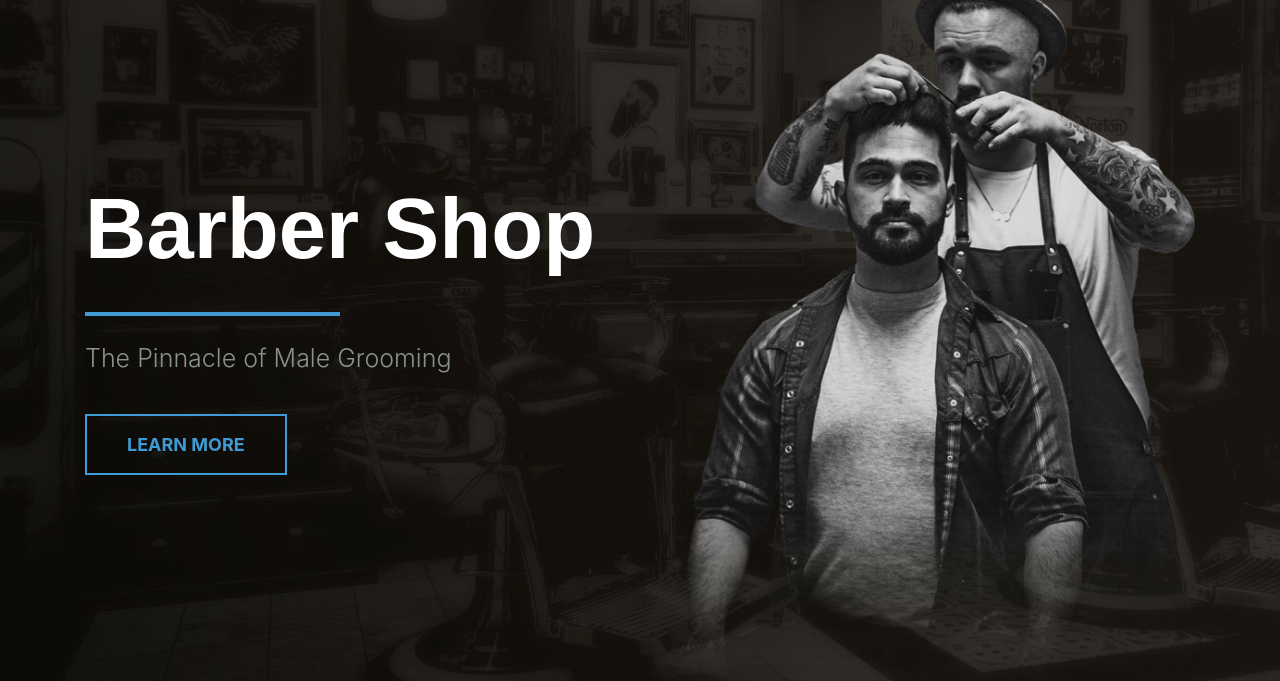
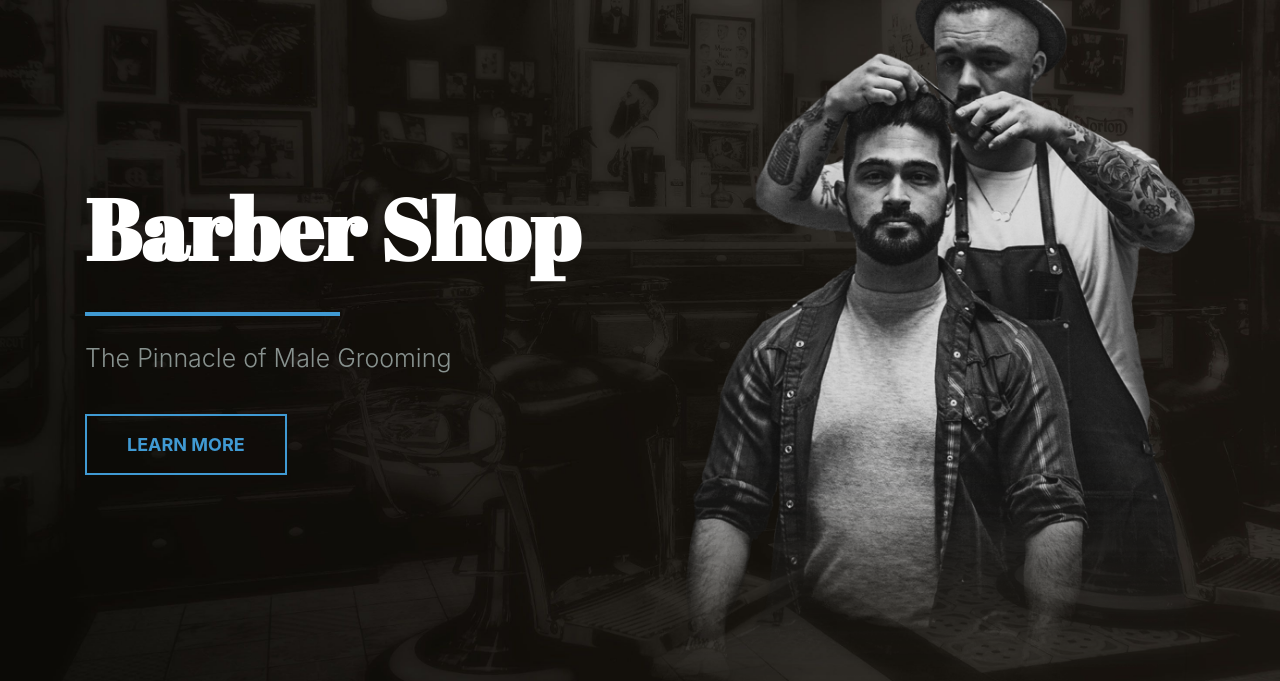
Before and after one commit to MastroJoe/proj-html-vuejs, a website: page index.html in a window 1280 px wide. Shown: the part 119-800 px from the top of the page. Drawn offline with nearby package versions, Linux system fonts and the light colour scheme.

Commit message:
esercizio terminato

```diff
--- a/index.html
+++ b/index.html
@@ -4,11 +4,12 @@
     <meta charset="UTF-8">
     <meta http-equiv="X-UA-Compatible" content="IE=edge">
     <meta name="viewport" content="width=device-width, initial-scale=1.0">
+    <link rel="preconnect" href="https://fonts.gstatic.com">
+    <link href="https://fonts.googleapis.com/css2?family=Abril+Fatface&display=swap" rel="stylesheet">
     <link rel="stylesheet" href="https://maxcdn.bootstrapcdn.com/bootstrap/4.0.0/css/bootstrap.min.css" integrity="sha384-Gn5384xqQ1aoWXA+058RXPxPg6fy4IWvTNh0E263XmFcJlSAwiGgFAW/dAiS6JXm" crossorigin="anonymous">
     <link rel="stylesheet" href="https://cdnjs.cloudflare.com/ajax/libs/font-awesome/5.15.3/css/all.min.css" integrity="sha512-iBBXm8fW90+nuLcSKlbmrPcLa0OT92xO1BIsZ+ywDWZCvqsWgccV3gFoRBv0z+8dLJgyAHIhR35VZc2oM/gI1w==" crossorigin="anonymous" />
     <link rel="preconnect" href="https://fonts.gstatic.com">
     <link rel="stylesheet" href="dist/css/master.css">
-    <link href="https://fonts.googleapis.com/css2?family=Heebo:wght@600&display=swap" rel="stylesheet">
     <title>Barber Shop</title>
 </head>
 <body style="width: 100%;height: 100vh;">
--- a/partials/_mixins.scss
+++ b/partials/_mixins.scss
@@ -83,7 +83,6 @@ align-items: flex-start;
   color: $color-silvergrey;
   font-size: 70px;
   font-family: $font_title;
-  font-weight: bold;
 }
 
 @mixin title-h4 {
--- a/partials/_variables.scss
+++ b/partials/_variables.scss
@@ -12,5 +12,5 @@ $color-wood: #409ad3;
 
 // font
 $font_p: 'Lato', sans-serif;
-$font_title: 'Abril Fatface', sans-serif;
+$font_title: 'Abril Fatface', cursive;
 $font_button: 'Lato', sans-serif;
```
Also changed, not shown: dist/css/master.css.
